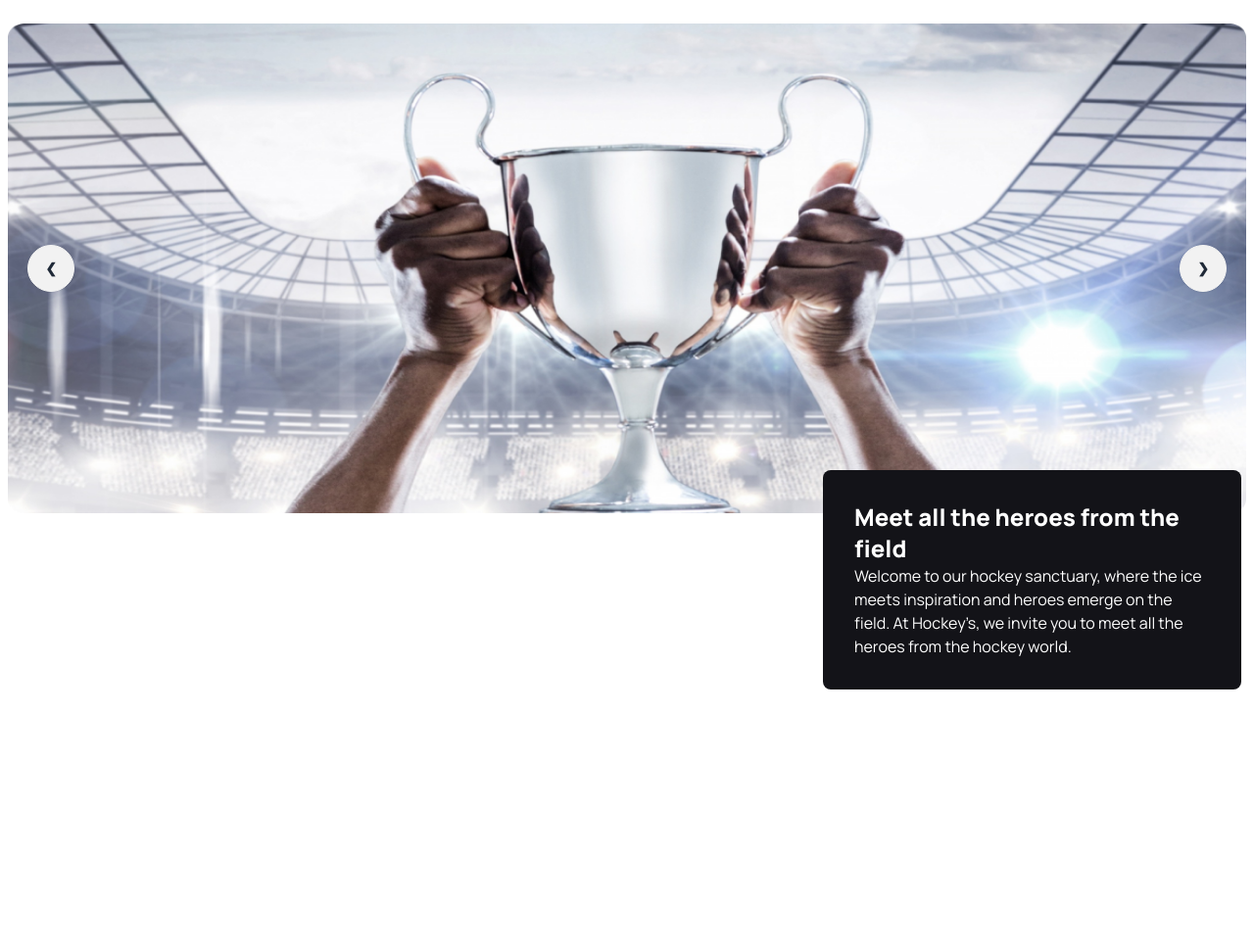
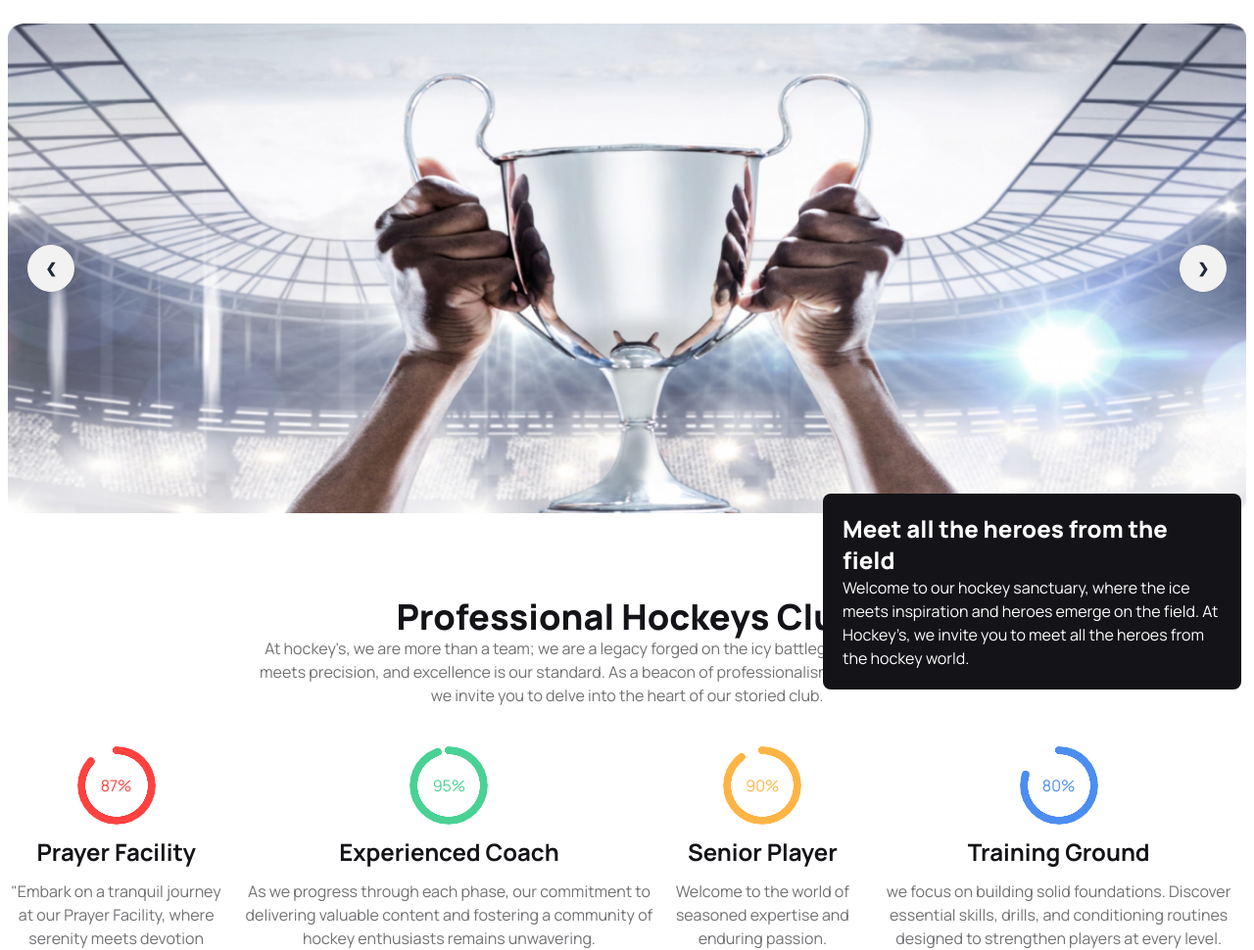
Before and after one commit to linux44gh6/Hockey-s-website, a plain HTML site: page index.html in a window 1280 px wide. Shown: the part 72-1042 px from the top of the page at 98% size. Before the commit the page ends 800 px from the top, so only its background shows below. Drawn offline with nearby package versions, Linux system fonts and the light colour scheme.

Commit message:
add progress section

```diff
--- a/index.html
+++ b/index.html
@@ -21,6 +21,7 @@
                 extend: {
                     colors: {
                         'btn-primary': '#FF4240',
+                        'text-color': '#13131899',
                     }
                 }
             }
@@ -107,11 +108,39 @@
             </div>
 
         </div>
-        <div class="banner-content bg-[#131318] lg:w-1/3 lg:absolute lg:bottom-6 lg:left-[840px] rounded-lg p-8">
+        <div class="banner-content bg-[#131318] lg:w-1/3 lg:absolute lg:bottom-6 lg:left-[840px] rounded-lg p-5">
             <h1 class="lg:text-2xl font-extrabold text-white">Meet all the heroes from the field</h1>
             <p class="text-white">Welcome to our hockey sanctuary, where the ice meets inspiration and heroes emerge on the field. At Hockey’s, we invite you to meet all the heroes from the hockey world.</p>
         </div>
        </div>
+
+       <!-- add progresh icon section -->
+       <section class="mt-20">
+        <h1 class="text-4xl font-extrabold text-center text-[#131318]">Professional Hockeys Club</h1>
+        <p class=" lg:w-[750px] mx-auto text-center text-text-color">At hockey's, we are more than a team; we are a legacy forged on the icy battlegrounds, where passion meets precision, and excellence is our standard. As a beacon of professionalism in the world of hockey, we invite you to delve into the heart of our storied club.</p>
+      <div class="flex flex-col lg:flex-row justify-center items-center text-center gap-5 mt-10">
+        <div class="progress-card space-y-3">
+            <div class="radial-progress text-[#FF4240]" style="--value:87" role="progressbar">87%</div>
+            <h1 class="text-2xl text-[#131318] font-bold">Prayer Facility</h1>
+            <p class="text-text-color">"Embark on a tranquil journey at our Prayer Facility, where serenity meets devotion</p>
+        </div>
+        <div class="progress-card  space-y-3">
+            <div class="radial-progress text-[#49D293]" style="--value:95" role="progressbar">95%</div>
+            <h1 class="text-2xl text-[#131318] font-bold">Experienced Coach</h1>
+            <p class="text-text-color">As we progress through each phase, our commitment to delivering valuable content and fostering a community of hockey enthusiasts remains unwavering.</p>
+        </div>
+        <div class="progress-card  space-y-3">
+            <div class="radial-progress text-[#FFB546]" style="--value:90" role="progressbar">90%</div>
+            <h1 class="text-2xl text-[#131318] font-bold">Senior Player</h1>
+            <p class="text-text-color">Welcome to the world of seasoned expertise and enduring passion.</p>
+        </div>
+        <div class="progress-card  space-y-3">
+            <div class="radial-progress text-[#4C8DF1]" style="--value:80" role="progressbar">80%</div>
+            <h1 class="text-2xl text-[#131318] font-bold">Training Ground</h1>
+            <p class="text-text-color"> we focus on building solid foundations. Discover essential skills, drills, and conditioning routines designed to strengthen players at every level.</p>
+        </div>
+      </div>
+      </section>
     </main>
     <footer>
 
```
